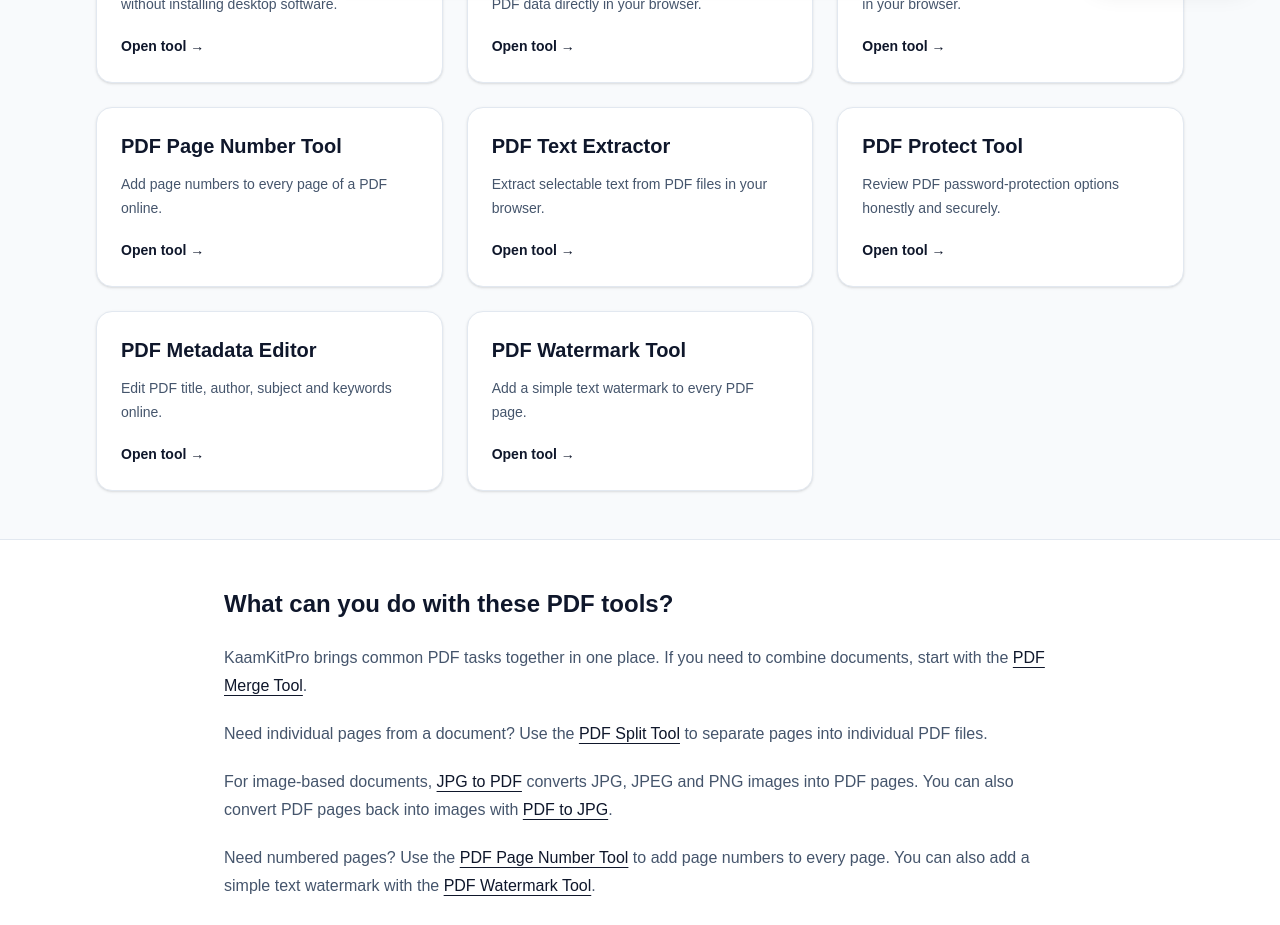
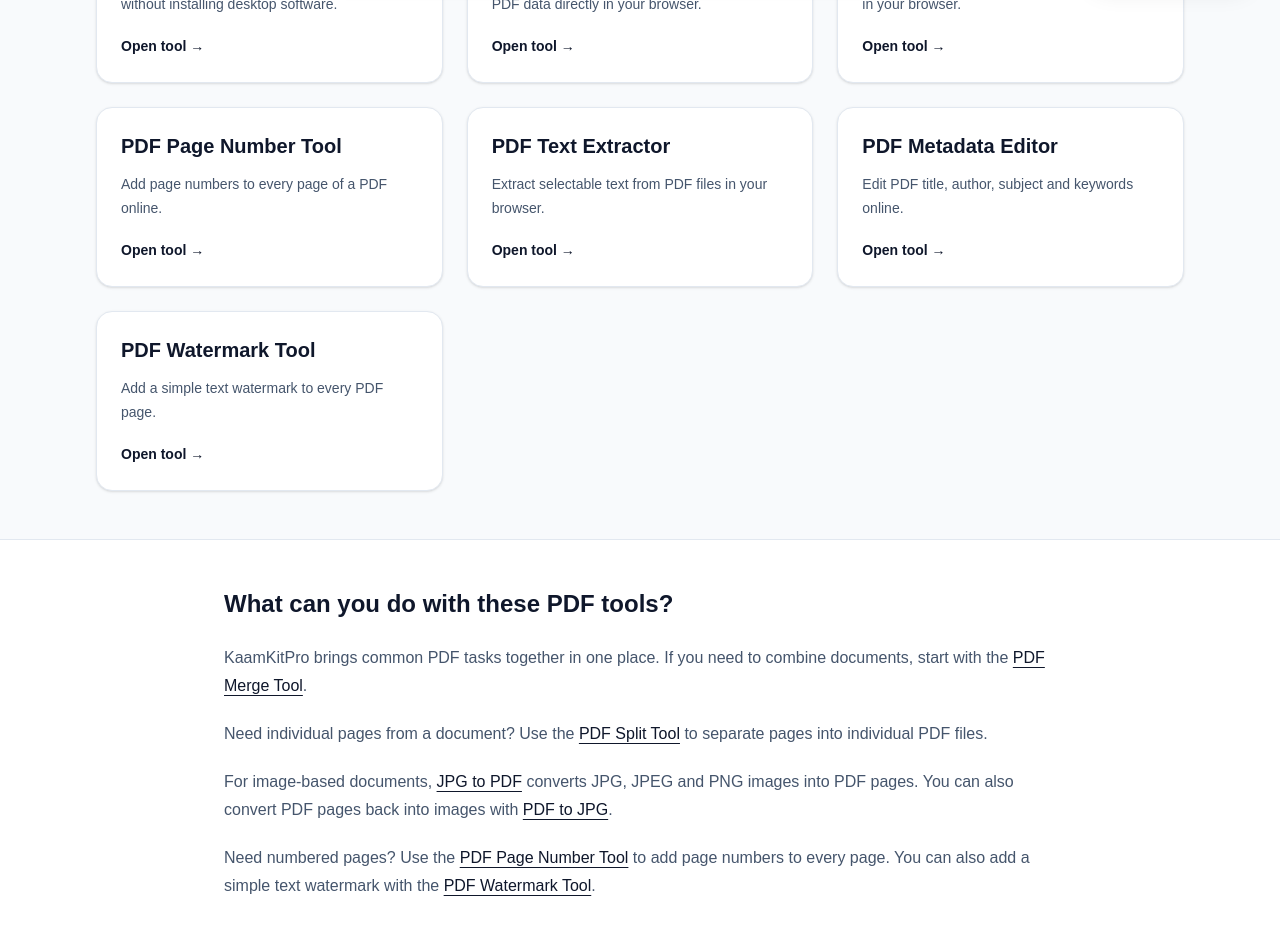
Before and after one commit to WellProSoftware/kaamkitpro, a Next.js app: page /tools/pdf in a window 1280 px wide. Shown: the part 800-1725 px from the top of the page. Built offline with nearby package versions, Linux system fonts and the light colour scheme; no server answers.

Commit message:
Remove unsupported PDF Protect from public PDF directory

```diff
--- a/src/app/tools/pdf/page.tsx
+++ b/src/app/tools/pdf/page.tsx
@@ -47,11 +47,6 @@ const pdfTools = [
     href: "/tools/pdf-extract-text",
     title: "PDF Text Extractor",
     description: "Extract selectable text from PDF files in your browser.",
-  },
-  {
-    href: "/tools/pdf-protect",
-    title: "PDF Protect Tool",
-    description: "Review PDF password-protection options honestly and securely.",
   },
   {
     href: "/tools/pdf-metadata",
```
